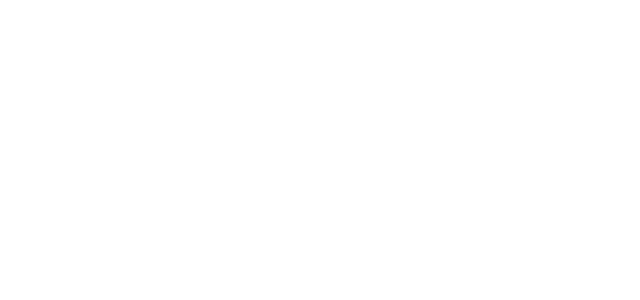
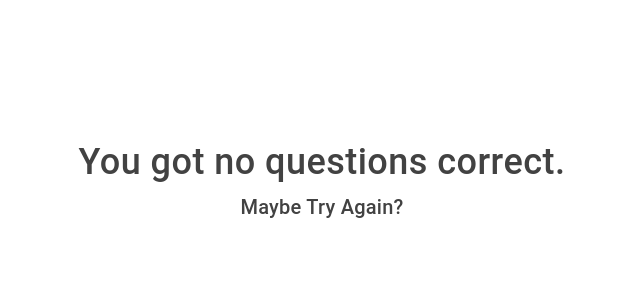
Before and after one commit to Get-Your-GreenBack-Tompkins/gygb-client-web, a React (Create React App) app: page /quiz/end in a window 1280 px wide. Shown: the top 300 px of the page, without its empty margins (318-958 px from the left). Built offline with nearby package versions, Linux system fonts and the light colour scheme.

Commit message:
end page not working

```diff
--- a/src/App.tsx
+++ b/src/App.tsx
@@ -1,4 +1,4 @@
-import React from 'react';
+import React, { useState } from 'react';
 import { Redirect, Route } from 'react-router-dom';
 import { IonApp, IonRouterOutlet } from '@ionic/react';
 import { IonReactRouter } from '@ionic/react-router';
@@ -6,6 +6,7 @@
 import Question from './pages/Question';
 import Incorrect from './pages/Incorrect';
 import Correct from './pages/Correct';
+import End from './pages/End';
 
 /* Core CSS required for Ionic components to work properly */
 import '@ionic/react/css/core.css';
@@ -26,18 +27,30 @@
 /* Theme variables */
 import './theme/variables.css';
 
-export const App: React.FC = () =>
-  (
+export const App: React.FC = () => {
+  const [questionNum, setQuestionNum] = useState(1);
+  const [numCorrect, setNumCorrect] = useState(0);
+  console.log(numCorrect);
+  return (
     <IonApp>
       <IonReactRouter>
         <IonRouterOutlet>
           <Route exact path="/quiz" component={Quiz} />
-          <Route path={`/quiz/question/:num`} component={Question} />
-          <Route path={`/quiz/incorrect/:num`} component={Incorrect} />
-          <Route path={`/quiz/correct/:num`} component={Correct} />
+          <Route path="/quiz/question"
+            render={(props) => <Question {...props} questionNum={questionNum} />} />
+          <Route path="/quiz/incorrect"
+            render={(props) => <Incorrect {...props} questionNum={questionNum} setQuestionNum={setQuestionNum} />} />
+          <Route path="/quiz/correct"
+            render={(props) => <Correct {...props}
+              questionNum={questionNum} setQuestionNum={setQuestionNum}
+              numCorrect={numCorrect} setNumCorrect={setNumCorrect} />} />
+          <Route path="/quiz/end"
+            render={(props) => <End {...props} numCorrect={numCorrect} />} />
           <Redirect exact from="/" to="/quiz" />
         </IonRouterOutlet>
       </IonReactRouter>
     </IonApp>
   );
+};
+
 export default App;
--- a/src/pages/Correct.tsx
+++ b/src/pages/Correct.tsx
@@ -3,22 +3,41 @@
 import { RouteComponentProps } from 'react-router';
 import data from '../questions.json';
 
-interface Props extends RouteComponentProps<{
-  num: string;
-}> { }
+interface Props extends RouteComponentProps {
+  questionNum: number;
+  setQuestionNum: Function;
+  numCorrect: number;
+  setNumCorrect: Function;
+}
 
-const Correct: React.FC<Props> = ({ match }) => {
-  const val = (data as any)[match.params.num];
+const end = (questionNum: number) => {
+  console.log("CORRECT questionNum")
+  console.log(questionNum);
+  const total = Object.keys(data).length;
+  console.log("TOTAL");
+  console.log(total);
+  if (questionNum === total) {
+    console.log("EQUAL");
+    return "/quiz/end";
+  }
+  else {
+    console.log("NOT EQUAL");
+    return "/quiz/question";
+  }
+}
+
+const Correct: React.FC<Props> = ({ questionNum, setQuestionNum, numCorrect, setNumCorrect }) => {
+  const val = (data as any)[questionNum];
   return (
     <IonPage>
       <IonContent fullscreen class="ion-padding">
         <IonToolbar>
           <IonTitle size="large" class="title">Correct!</IonTitle>
           <IonTitle class="subtitle">{val.correct_text}!</IonTitle>
-          <IonButton routerLink={`/quiz/question/${parseInt(match.params.num) + 1}`}>Continue</IonButton>
+          <IonButton onClick={() => { setQuestionNum(questionNum + 1); setNumCorrect(numCorrect + 1); }} routerLink={end(questionNum)}>Continue</IonButton>
         </IonToolbar>
       </IonContent>
-    </IonPage>
+    </IonPage >
   );
 };
 
--- /dev/null
+++ b/src/pages/End.tsx
@@ -0,0 +1,45 @@
+import React from 'react';
+import { IonPage, IonContent, IonToolbar, IonTitle } from '@ionic/react';
+import { RouteComponentProps } from 'react-router';
+import data from '../questions.json';
+
+interface Props extends RouteComponentProps {
+  numCorrect: number;
+}
+
+const numCorrectFunc = (numCorrect: number) => {
+  const total = Object.keys(data).length;
+  if (numCorrect === total) {
+    return "You got all questions correct!";
+  }
+  else if (numCorrect > 0) {
+    return "You got " + numCorrect + "/" + total + " questions correct!";
+  }
+  else {
+    return "You got no questions correct.";
+  }
+}
+
+const subtitle = (numCorrect: number) => {
+  if (numCorrect === 0) {
+    return "Maybe Try Again?";
+  }
+  else {
+    return "Enjoy Your Knowledge!";
+  }
+}
+
+const End: React.FC<Props> = ({ numCorrect }) => {
+  return (
+    <IonPage>
+      <IonContent fullscreen class="ion-padding">
+        <IonToolbar>
+          <IonTitle size="large" class="title">{numCorrectFunc(numCorrect)}</IonTitle>
+          <IonTitle class="subtitle">{subtitle(numCorrect)}</IonTitle>
+        </IonToolbar>
+      </IonContent>
+    </IonPage >
+  );
+};
+
+export default End;
--- a/src/pages/Incorrect.tsx
+++ b/src/pages/Incorrect.tsx
@@ -1,20 +1,32 @@
 import React from 'react';
 import { IonPage, IonButton, IonContent, IonToolbar, IonTitle } from '@ionic/react';
 import { RouteComponentProps } from 'react-router';
+import data from '../questions.json';
 
-interface Props extends RouteComponentProps<{
-  num: string;
-}> { }
+interface Props extends RouteComponentProps {
+  questionNum: number;
+  setQuestionNum: Function;
+}
 
-const Incorrect: React.FC<Props> = ({ match }) => {
+const end = (questionNum: number) => {
+  const total = Object.keys(data).length;
+  if (questionNum === total) {
+    return "/quiz/end";
+  }
+  else {
+    return "/quiz/question";
+  }
+}
+
+const Incorrect: React.FC<Props> = ({ questionNum, setQuestionNum }) => {
   return (
     <IonPage>
       <IonContent fullscreen class="ion-padding">
         <IonToolbar>
           <IonTitle size="large" class="title">Whoops!</IonTitle>
           <IonTitle class="subtitle">That isn't quite right...</IonTitle>
-          <IonButton routerLink={`/quiz/question/${match.params.num}`}>Try Again</IonButton><br />
-          <IonButton routerLink={`/quiz/question/${parseInt(match.params.num) + 1}`}>Skip</IonButton>
+          <IonButton color="medium" onClick={() => setQuestionNum(questionNum + 1)} routerLink={end(questionNum)}>Skip</IonButton>
+          <IonButton routerLink="/quiz/question">Try Again</IonButton>
         </IonToolbar>
       </IonContent>
     </IonPage>
--- a/src/pages/Question.tsx
+++ b/src/pages/Question.tsx
@@ -3,20 +3,20 @@
 import data from '../questions.json';
 import { RouteComponentProps } from 'react-router';
 
-interface Props extends RouteComponentProps<{
-  num: string;
-}> { }
+interface Props extends RouteComponentProps {
+  questionNum: number;
+}
 
-const Question: React.FC<Props> = ({ match }) => {
-  const val = (data as any)[match.params.num];
+const Question: React.FC<Props> = ({ questionNum }) => {
+  const val = (data as any)[questionNum];
   const createAnswers = () => {
     let answers = []
     for (let i = 0; i < val.answers.length; i++) {
       if (i === val.correct) {
-        answers.push(<IonButton expand="block" routerLink={`/quiz/correct/${match.params.num}`}>{val.answers[i]}</IonButton>)
+        answers.push(<IonButton expand="block" routerLink="/quiz/correct">{val.answers[i]}</IonButton>)
       }
       else {
-        answers.push(<IonButton expand="block" routerLink={`/quiz/incorrect/${match.params.num}`}>{val.answers[i]}</IonButton>)
+        answers.push(<IonButton expand="block" routerLink="/quiz/incorrect">{val.answers[i]}</IonButton>)
       }
     }
     return answers
@@ -25,7 +25,7 @@
     <IonPage>
       <IonContent fullscreen class="ion-padding">
         <IonToolbar>
-          <IonTitle class="title">Question {match.params.num}</IonTitle>
+          <IonTitle class="title">Question {questionNum}</IonTitle>
           <IonTitle class="subtitle">{val.question}</IonTitle>
           {createAnswers()}
         </IonToolbar>
--- a/src/pages/Quiz.tsx
+++ b/src/pages/Quiz.tsx
@@ -7,7 +7,7 @@
       <IonContent fullscreen class="ion-padding">
         <IonToolbar>
           <IonTitle class="title">Get Your<br />Greenback Quiz</IonTitle>
-          <IonButton routerLink="/quiz/question/1">Start Quiz</IonButton>
+          <IonButton routerLink="/quiz/question">Start Quiz</IonButton>
         </IonToolbar>
       </IonContent>
     </IonPage >
```
